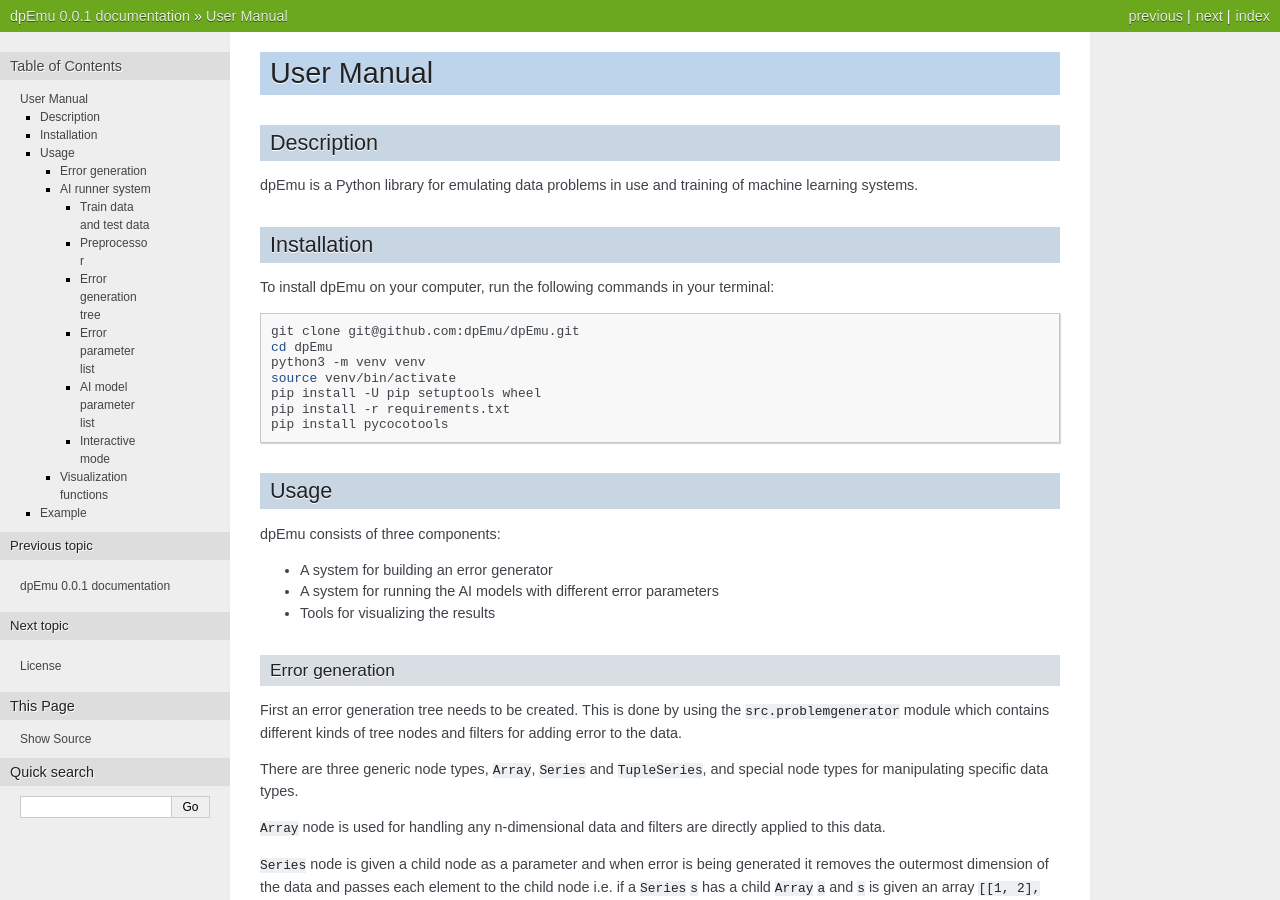
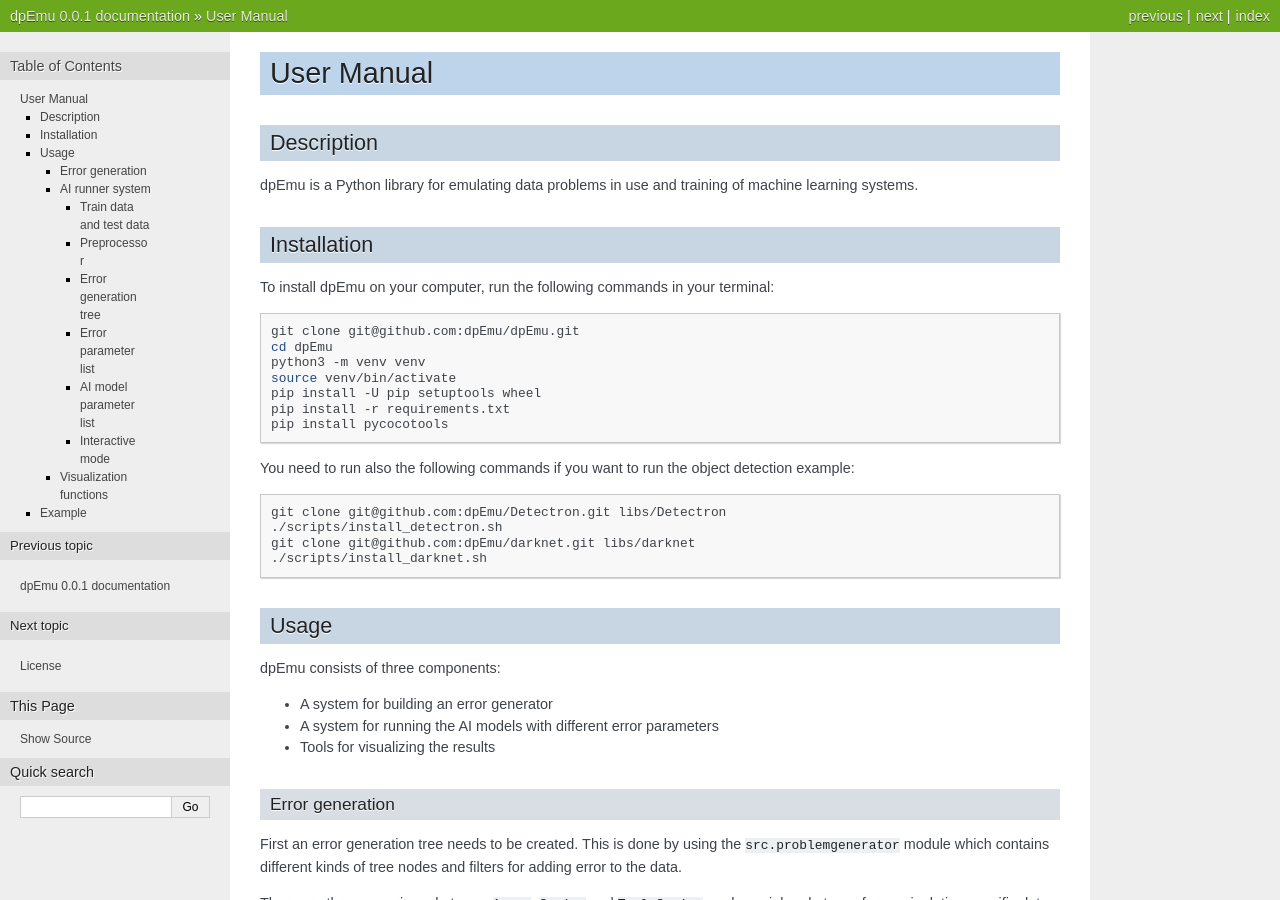
Before and after one commit to dpEmu/dpEmu, a Sphinx documentation site: the page built from docs/manual.rst, in a window 1280 px wide and 900 px high. Built offline with Sphinx 7.4.7, drawn with Linux system fonts in a browser that asks for light colours.

Commit message:
Update installation instructions

```diff
--- a/docs/manual.rst
+++ b/docs/manual.rst
@@ -20,6 +20,15 @@
     pip install -U pip setuptools wheel
     pip install -r requirements.txt
     pip install pycocotools
+
+You need to run also the following commands if you want to run the object detection example:
+
+.. code-block:: bash
+
+    git clone git@github.com:dpEmu/Detectron.git libs/Detectron
+    ./scripts/install_detectron.sh
+    git clone git@github.com:dpEmu/darknet.git libs/darknet
+    ./scripts/install_darknet.sh
 
 Usage
 -----
```
